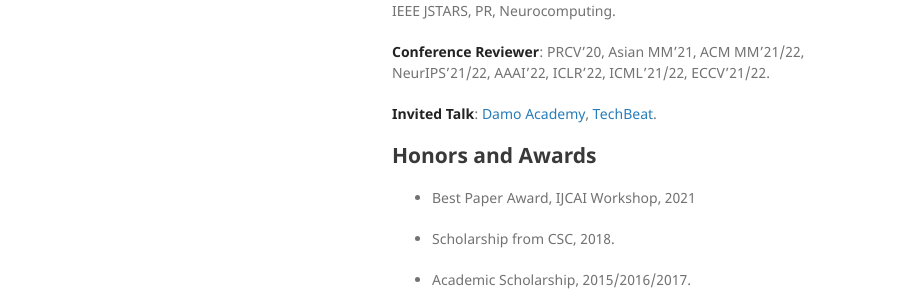
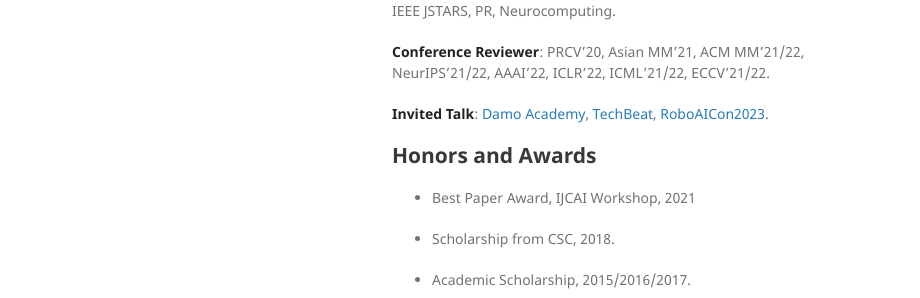
Before and after one commit to ZHANGDONG-NJUST/zhangdong-njust.github.io, a Jekyll site: the page built from index.md, in a window 1280 px wide and 900 px high, scrolled down 1675 px. Shown: the part 458-756 px from the top of the window, without its empty margins (178-1098 px from the left). Built offline with Jekyll 4.4.1, drawn with Linux system fonts in a browser that asks for light colours.

Commit message:
Update index.md

```diff
--- a/index.md
+++ b/index.md
@@ -47,7 +47,7 @@
 
 **Conference Reviewer**: PRCV'20, Asian MM'21, ACM MM'21/22, NeurIPS'21/22, AAAI'22, ICLR'22, ICML'21/22, ECCV'21/22.
 
-**Invited Talk**: [Damo Academy](https://t.bilibili.com/464398595921845696?tab=2), [TechBeat](https://www.techbeat.net/talk-info?id=483).
+**Invited Talk**: [Damo Academy](https://t.bilibili.com/464398595921845696?tab=2), [TechBeat](https://www.techbeat.net/talk-info?id=483), [RoboAICon2023](https://2023.theresearchcatalyst-robo.com/).
 
 ## Honors and Awards
 
```
